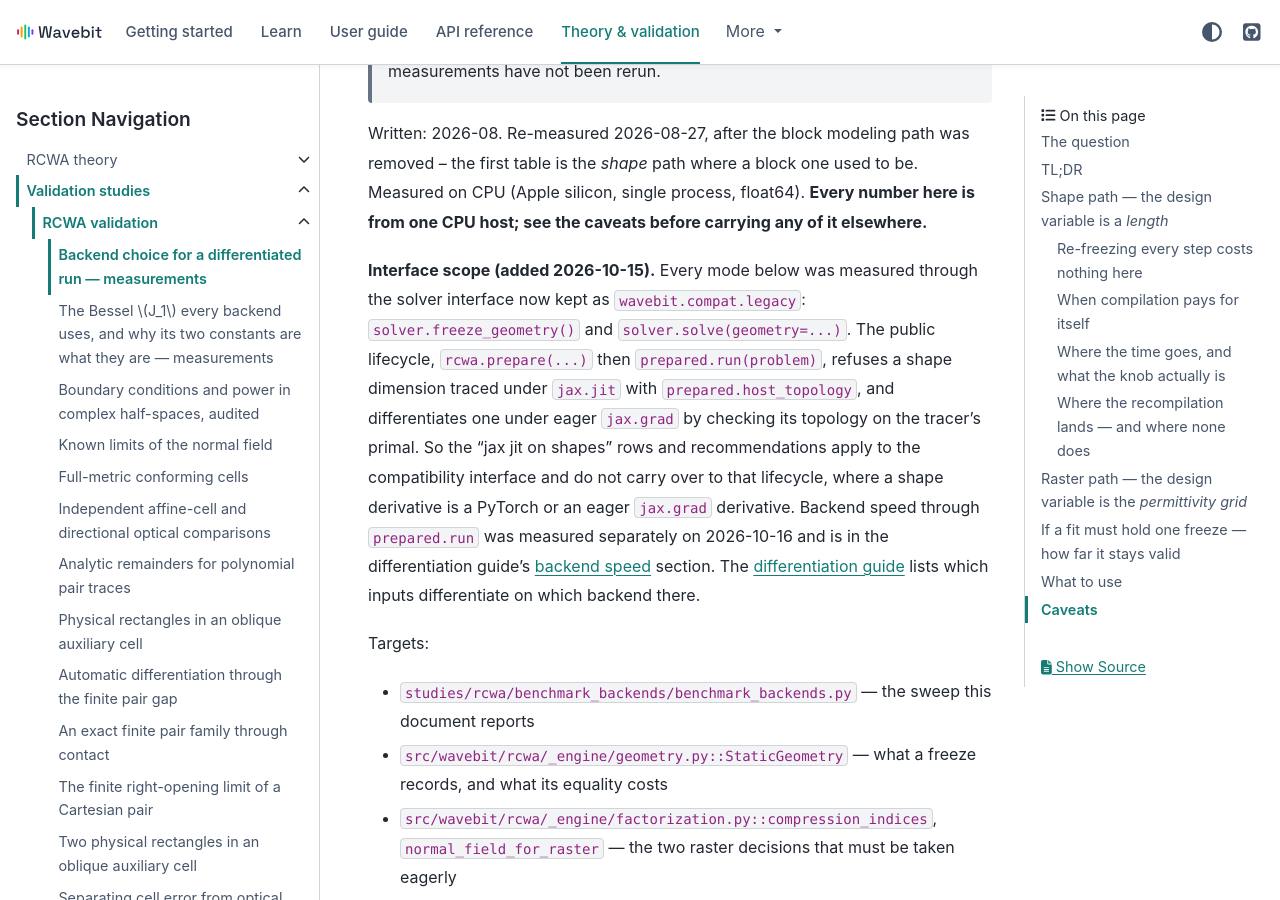
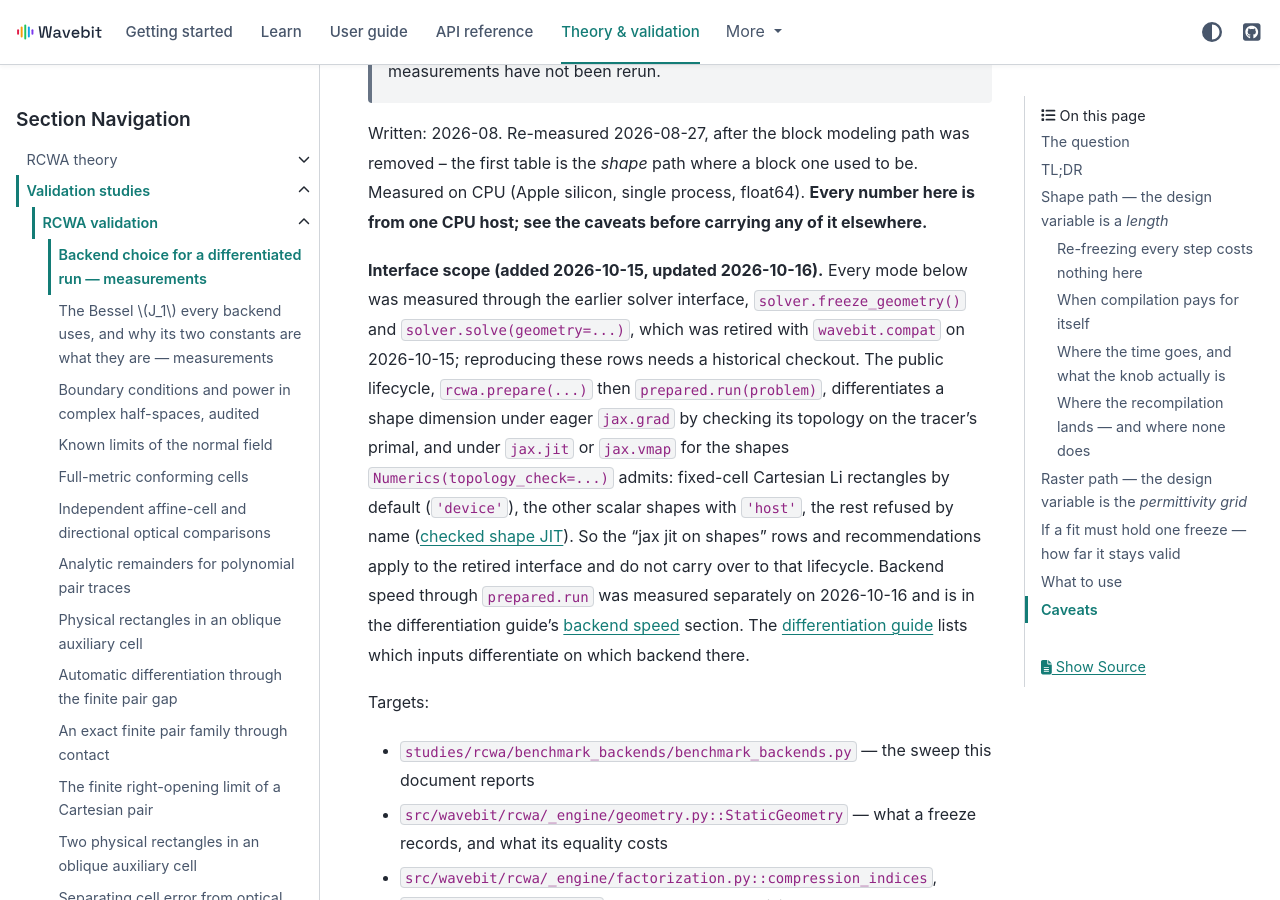
Before and after one commit to fieldalgo/wavebit, a Sphinx documentation site: the page built from docs/validation/rcwa/backend-choice.md, in a window 1280 px wide and 900 px high, scrolled down 355 px. Built offline with Sphinx 7.4.7 and the PyData theme 0.15.4, drawn with Linux system fonts in a browser that asks for light colours; pages that are not in the unit, such as notebooks, are missing from menus.

Commit message:
docs: shape derivatives under jit are a topology-check policy, and the compat interface is history
Four passages still described the state before the guarded shape JIT (f9ce7f2c, 0c2e6272)
and before the compat retirement (8715814b): the README's gradients bullet said shape
dimensions do not differentiate under jax.jit; backend-choice.md's interface note and the
autodiff guide's backend-speed paragraph said the measured interface is "now kept as
wavebit.compat.legacy" (it is retired; a historical checkout runs those rows) and the guide
ended "has not been measured" right above its measured table; boundary-modeling.md's note,
code comment and closing sentence said a traced shape "is not in the current API yet" and
"the same derivative is PyTorch's". Each now says what holds: PyTorch, eager jax.grad, and
jit or vmap for the shapes Numerics(topology_check=...) admits (fixed-cell Cartesian Li
rectangles by default, the other scalar shapes with 'host', the rest refused by name), with
the compat snippets marked historical.

Co-Authored-By: Claude Fable 5.1 <noreply@anthropic.com>

```diff
--- a/docs/validation/rcwa/backend-choice.md
+++ b/docs/validation/rcwa/backend-choice.md
@@ -11,15 +11,17 @@ the first table is the *shape* path where a block one used to be. Measured on CP
 silicon, single process, float64).
 **Every number here is from one CPU host; see the caveats before carrying any of it elsewhere.**
 
-**Interface scope (added 2026-10-15).** Every mode below was measured through the solver
-interface now kept as `wavebit.compat.legacy`: `solver.freeze_geometry()` and
-`solver.solve(geometry=...)`. The public lifecycle, `rcwa.prepare(...)` then `prepared.run(problem)`,
-refuses a shape dimension traced under `jax.jit` with `prepared.host_topology`, and differentiates
-one under eager `jax.grad` by checking its topology on the tracer's primal. So the "jax jit on
-shapes" rows and recommendations apply to the compatibility interface and do not carry over to
-that lifecycle, where a shape derivative is a PyTorch or an eager `jax.grad` derivative. Backend speed through `prepared.run`
-was measured separately on 2026-10-16 and is in the differentiation guide's
-[backend speed](../../guide/common/autodiff.md#backend-speed) section. The [differentiation guide](../../guide/common/autodiff.md#rcwa-which-inputs-differentiate-on-which-backend)
+**Interface scope (added 2026-10-15, updated 2026-10-16).** Every mode below was measured
+through the earlier solver interface, `solver.freeze_geometry()` and `solver.solve(geometry=...)`,
+which was retired with `wavebit.compat` on 2026-10-15; reproducing these rows needs a historical
+checkout. The public lifecycle, `rcwa.prepare(...)` then `prepared.run(problem)`, differentiates
+a shape dimension under eager `jax.grad` by checking its topology on the tracer's primal, and
+under `jax.jit` or `jax.vmap` for the shapes `Numerics(topology_check=...)` admits: fixed-cell
+Cartesian Li rectangles by default (`'device'`), the other scalar shapes with `'host'`, the rest
+refused by name ([checked shape JIT](../../guide/rcwa/guarded-shape-jit.md)). So the "jax jit on
+shapes" rows and recommendations apply to the retired interface and do not carry over to that
+lifecycle. Backend speed through `prepared.run` was measured separately on 2026-10-16 and is in
+the differentiation guide's [backend speed](../../guide/common/autodiff.md#backend-speed) section. The [differentiation guide](../../guide/common/autodiff.md#rcwa-which-inputs-differentiate-on-which-backend)
 lists which inputs differentiate on which backend there.
 
 Targets:
```
Also changed, not shown: README.md (+4 -2 lines), docs/guide/common/autodiff.md (+1 -1 lines), docs/guide/rcwa/boundary-modeling.md (+11 -6 lines).
